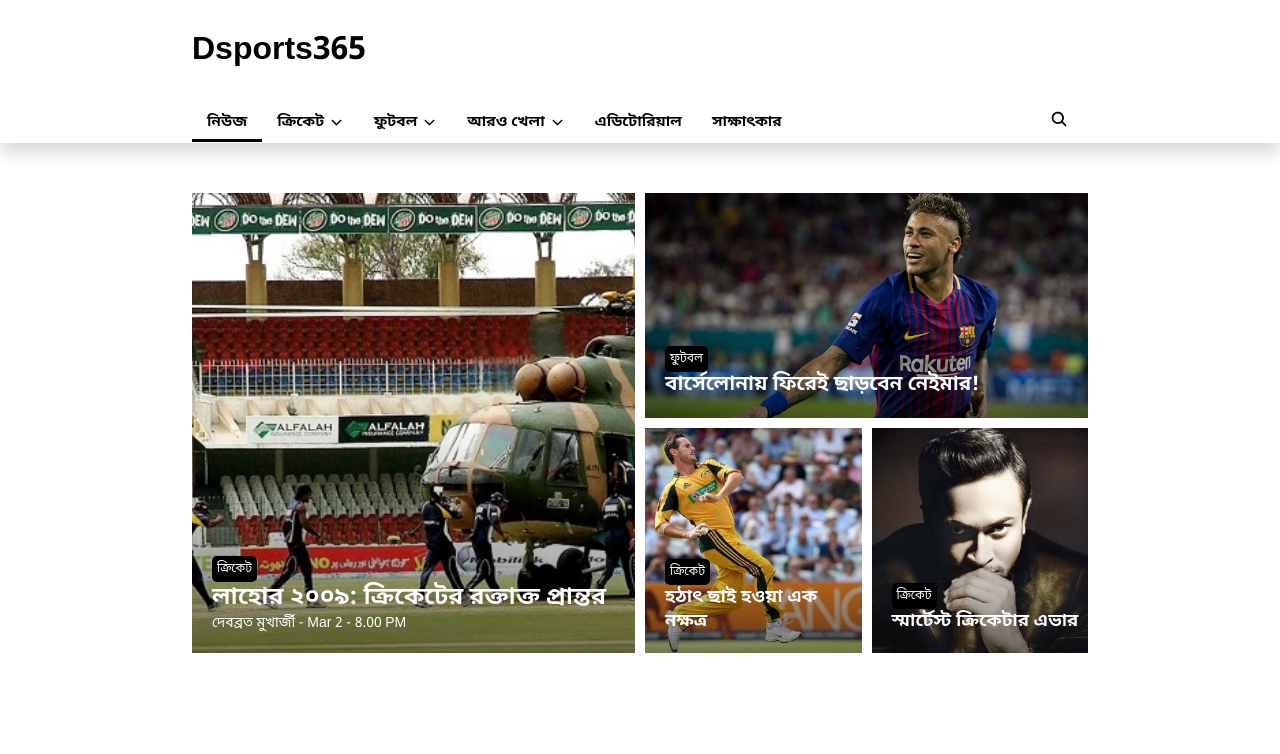
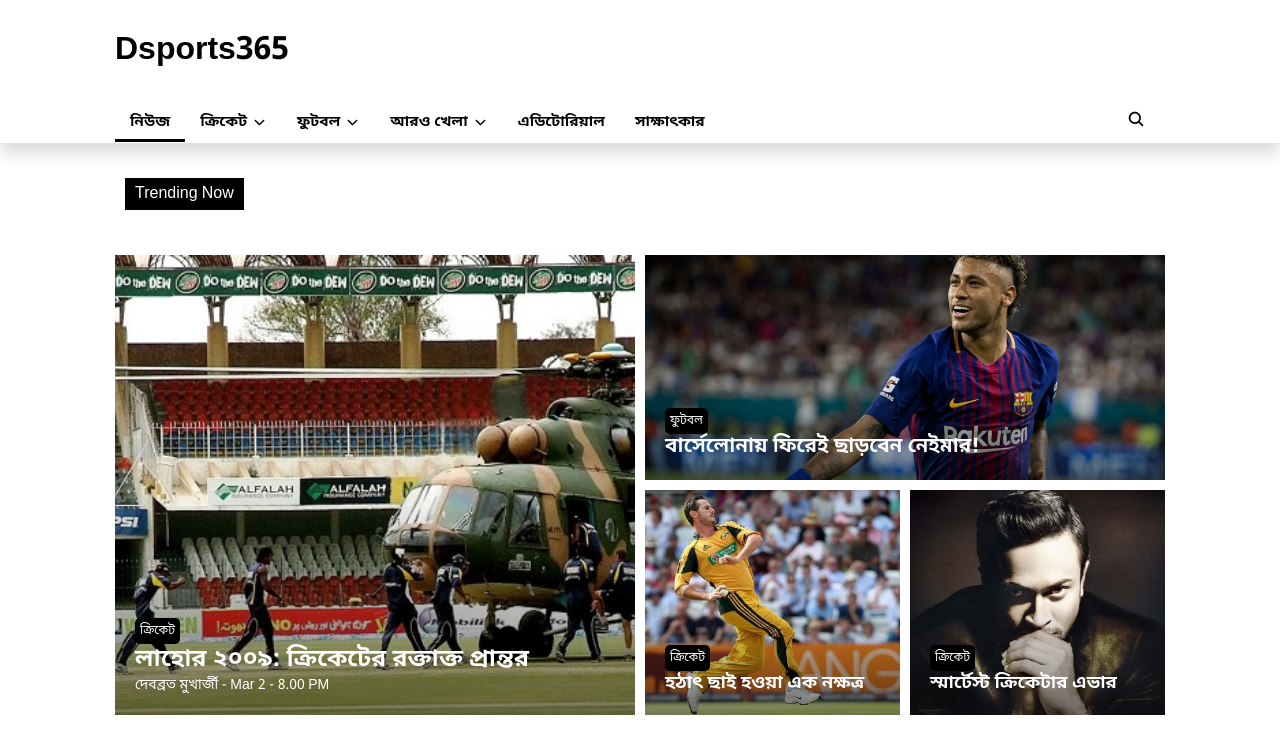
Before and after one commit to rudra91199/dsports365, a React (Vite) app: page / in a window 1280 px wide. Shown: the top 754 px of the page. Built offline with nearby package versions, Linux system fonts and the light colour scheme.

Commit message:
container Edited

```diff
--- a/package.json
+++ b/package.json
@@ -13,6 +13,7 @@
     "firebase": "^10.13.1",
     "react": "^18.3.1",
     "react-dom": "^18.3.1",
+    "react-fast-marquee": "^1.6.5",
     "react-firebase-hooks": "^5.1.1",
     "react-icons": "^5.3.0",
     "react-router-dom": "^6.26.2",
--- /dev/null
+++ b/src/components/TrendMarquee/TrendMarquee.css
@@ -0,0 +1,10 @@
+.trendMarquee{
+    margin-top: 40px;
+}
+
+.trendMarquee span:first-child{
+background-color: black;
+color: white;
+padding: 5px 10px;
+margin-left: 10px;
+}
--- /dev/null
+++ b/src/components/TrendMarquee/TrendMarquee.jsx
@@ -0,0 +1,11 @@
+import './trendMarquee.css'
+
+const TrendMarquee = () => {
+  return (
+    <div className='trendMarquee container'>
+        <span>Trending Now</span>
+    </div>
+  )
+}
+
+export default TrendMarquee
--- a/src/index.css
+++ b/src/index.css
@@ -8,7 +8,7 @@
 }
 
 .container {
-    width: 70%;
+    width: 1050px;
     margin: 0 auto;
 }
 
--- a/src/pages/News/News.jsx
+++ b/src/pages/News/News.jsx
@@ -1,9 +1,11 @@
 import TrendingPost from '../../components/TrendingPost/TrendingPost'
+import TrendMarquee from '../../components/TrendMarquee/TrendMarquee'
 import './news.css'
 
 const News = () => {
   return (
     <div className='news'>
+      <TrendMarquee/>
       <TrendingPost/>
     </div>
   )
```
Also changed, not shown: 1 other file (tests, documents, lock files or other folders).
